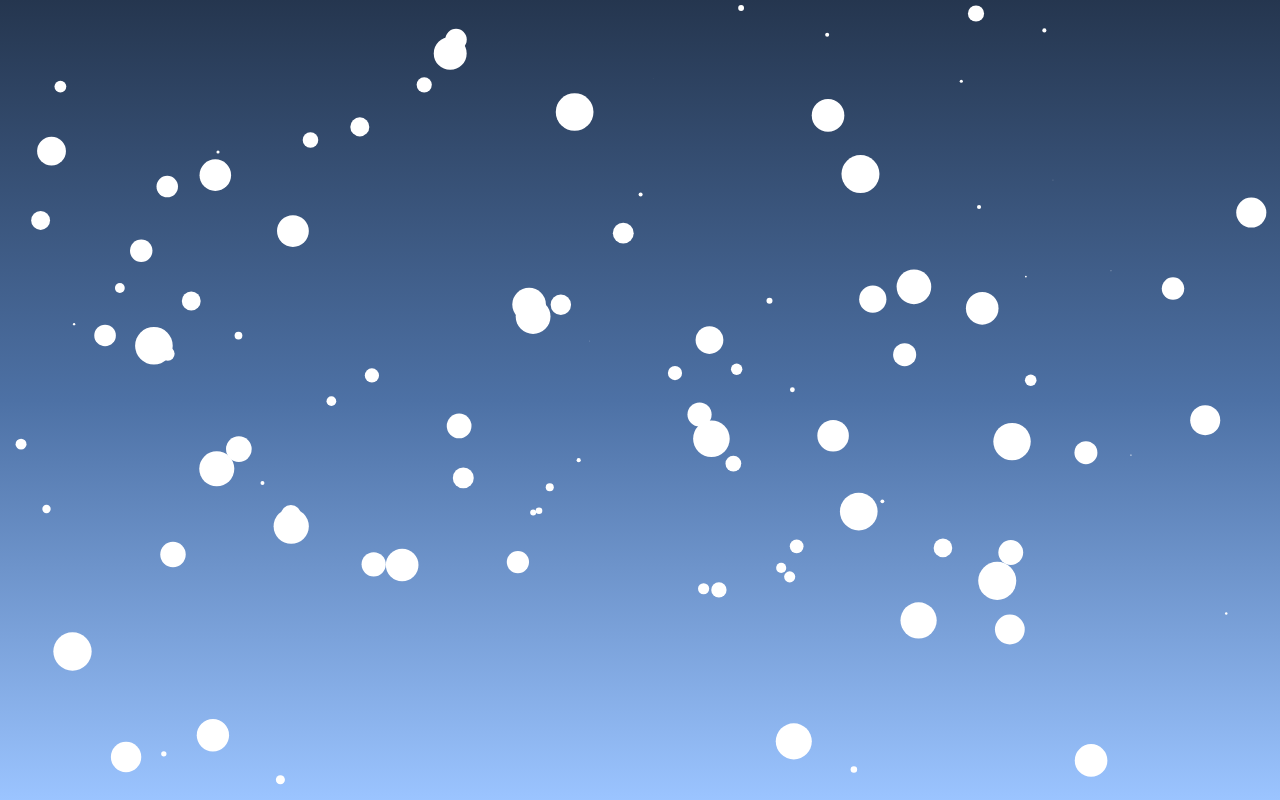
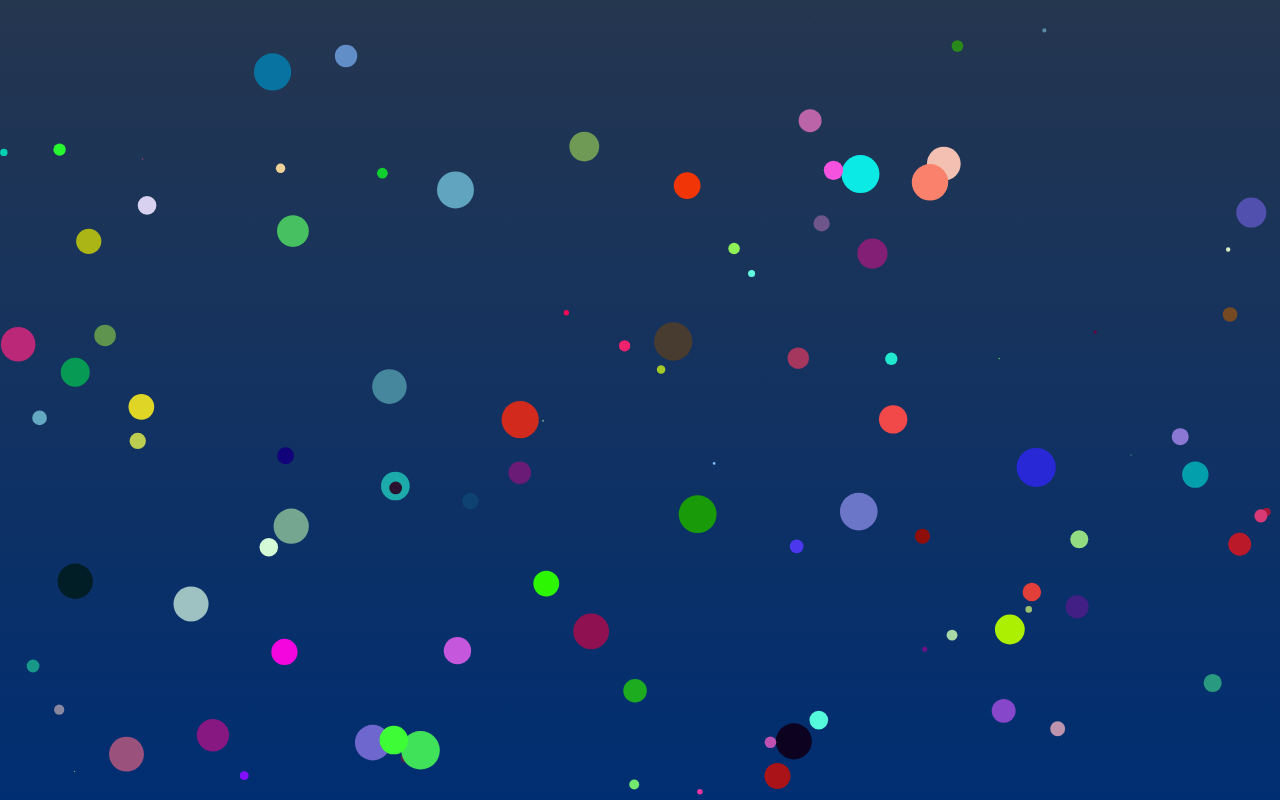
Before and after one commit to julianlk522/random_particle_generation, a plain HTML site: page index.html in a window 1280 px wide. Drawn offline with Linux system fonts and the light colour scheme.

Commit message:
random colorization and changed background

```diff
--- a/app.js
+++ b/app.js
@@ -50,13 +50,20 @@ Particle.prototype.update = function() {
 // Initializing a new particle array
 function init() {
     particleArray = [];
+
     for (let i = 0; i < 100; i++) {
+        let colors = {
+            red: Math.random() * 255,
+            green: Math.random() * 255,
+            blue: Math.random() * 255,
+        }
+
         let size = Math.random() * 20;
         let x = Math.random() * (innerWidth - size * 2) + size;
         let y = Math.random() * (innerHeight - size * 2) + size;
         let directionX = (Math.random() * 0.4) - 0.2;
         let directionY = (Math.random() * 0.4) - 0.2;
-        let color = 'white';
+        let color = `rgb(${colors.red}, ${colors.green}, ${colors.blue})`;
 
         particleArray.push(new Particle(x, y, directionX, directionY, size, color));
     }
--- a/styles.css
+++ b/styles.css
@@ -8,5 +8,5 @@
     position: absolute;
     width: 100%;
     height: 100%;
-    background: linear-gradient(#25364f, #4d71a5, #9bc4ff)
+    background: linear-gradient(#25364f, #002e72)
 }
```
